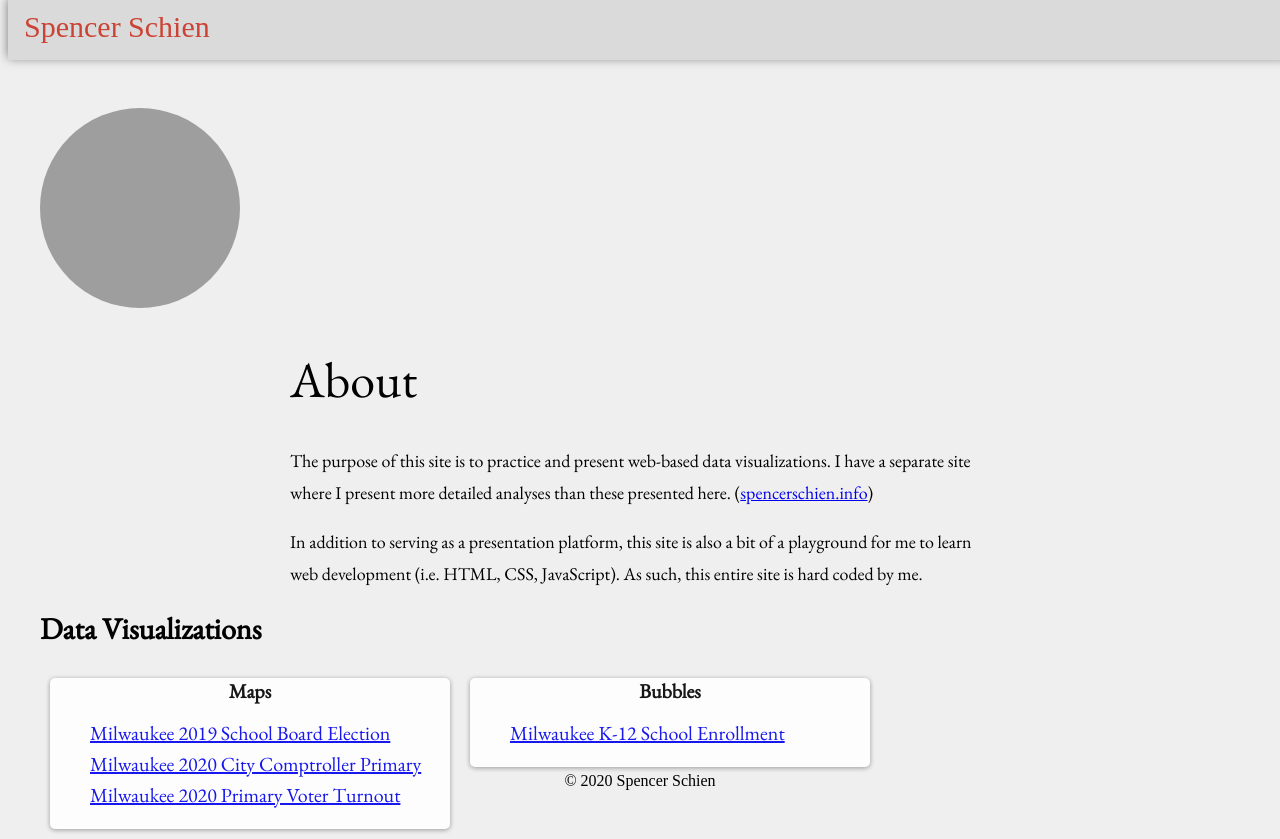
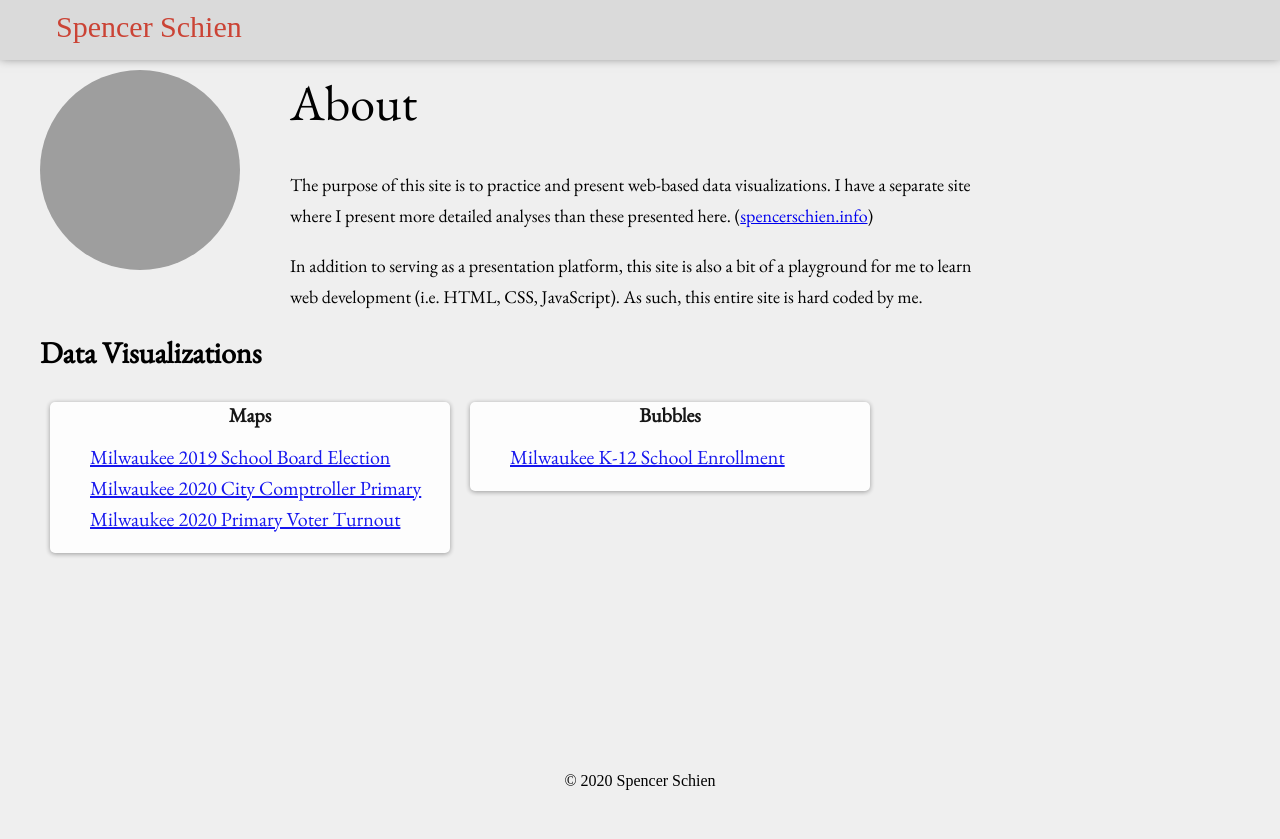
Before and after one commit to Pecners/web_design, a plain HTML site: page index.html in a window 1280 px wide. After the commit the page ends 800 px from the top, so only its background shows below. Drawn offline with nearby package versions, Linux system fonts and the light colour scheme; grey boxes are pictures that could not be loaded; a web font is replaced by a local one.

Commit message:
fixing home page formatting

```diff
--- a/styles/style.css
+++ b/styles/style.css
@@ -1,13 +1,13 @@
 
 
 body {
+  margin: 0;
   background-color: #efefef;
 }
 
 /* Add a black background color to the top navigation */
 .topnav {
   background-color: #dadada;
-  margin-bottom: 50px;
   position: fixed;
   top: 0;
   width: 100%;
@@ -15,6 +15,7 @@ body {
 }
 
 .topnav-body {
+  max-width: 1200px;
   margin-left: auto;
   margin-right: auto;
 }
@@ -50,7 +51,7 @@ body {
   max-width: 1200px;
   margin-left: auto;
   margin-right: auto;
-  padding-top: 100px;
+  padding-top: 70px;
   font-family: 'EB Garamond';
 }
 
@@ -61,6 +62,7 @@ body {
 h1 {
   font-size: 50px;
   font-weight: lighter;
+  margin-top: 0;
 }
 
  h2 {
@@ -101,10 +103,9 @@ h1 {
 }
 
 img {
-  position: relative;
-  z-index: -1;
   border-radius: 50%;
   margin-right: 10px;
+  float: left;
 }
 
 .copy {
```
